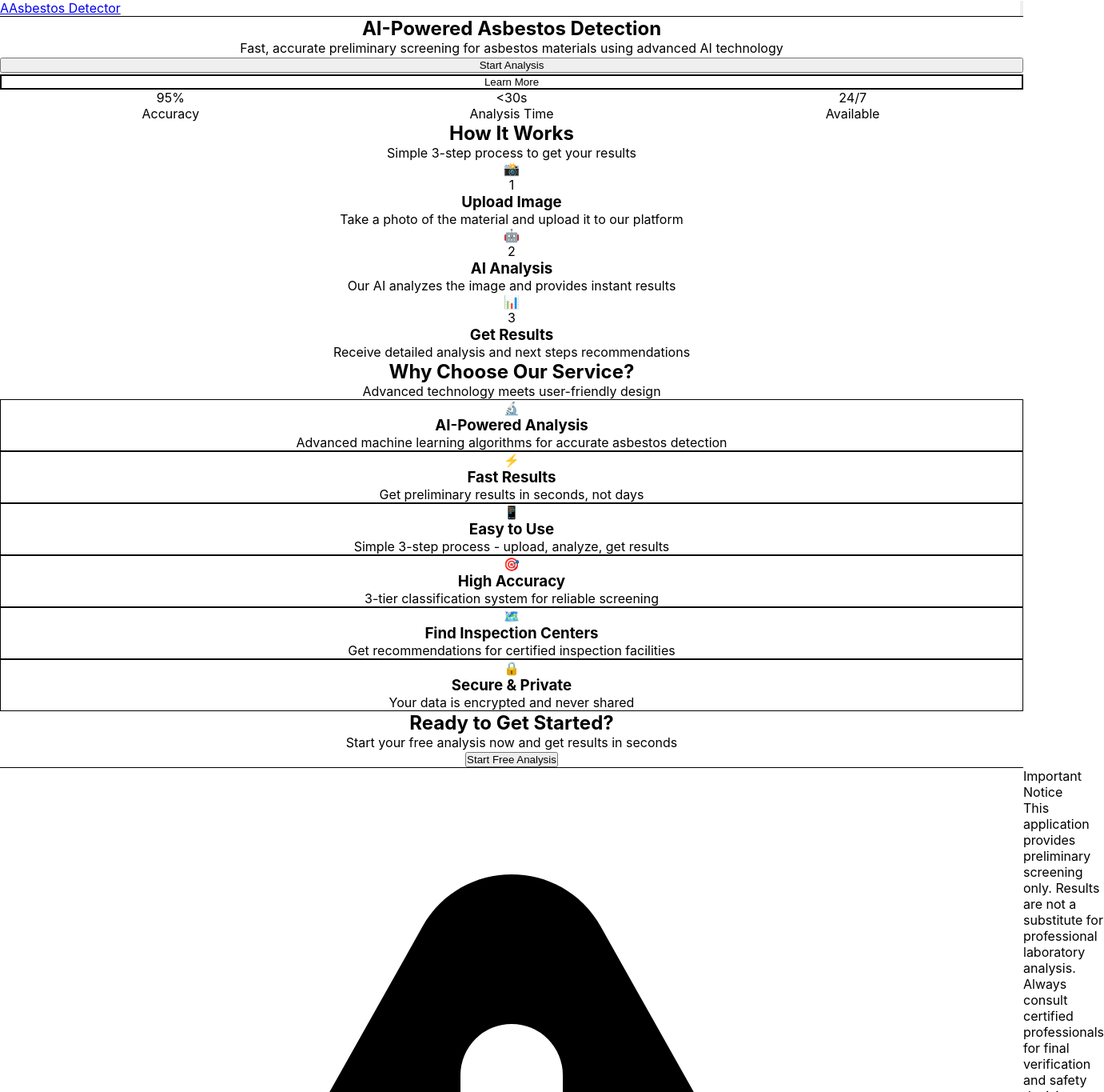
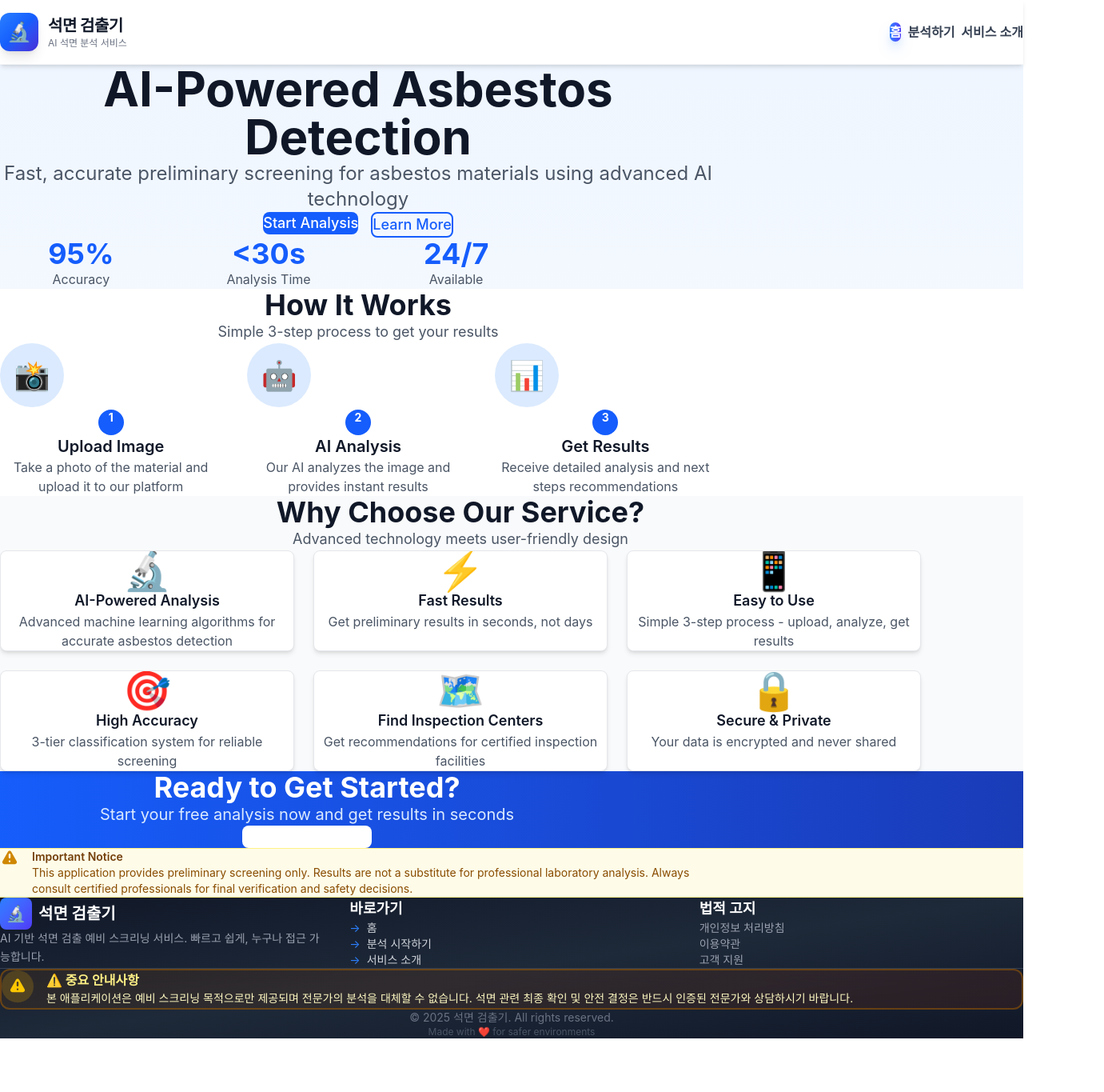
Before and after one commit to Kicklani/asbestos_FE, a React (Vite) app: page / in a window 1280 px wide. Shown: the top 1365 px of the page at 80% size, 1381 px wide, since content can reach past the window. After the commit the page ends 1298 px from the top, so only its background shows below. Built offline with nearby package versions, Linux system fonts and the light colour scheme.

Commit message:
✨ feat: 디자인 추가

```diff
--- a/src/components/common/LoadingSpinner.tsx
+++ b/src/components/common/LoadingSpinner.tsx
@@ -8,7 +8,7 @@ interface LoadingSpinnerProps {
 
 export const LoadingSpinner: React.FC<LoadingSpinnerProps> = ({
   size = 'md',
-  message = 'Loading...',
+  message = '로딩 중...',
   fullScreen = false,
 }) => {
   const sizeStyles = {
--- a/src/components/layout/Footer.tsx
+++ b/src/components/layout/Footer.tsx
@@ -5,35 +5,43 @@ export const Footer: React.FC = () => {
   const currentYear = new Date().getFullYear();
 
   return (
-    <footer className="bg-gray-900 text-gray-300 mt-auto">
-      <div className="container mx-auto px-4 py-8">
+    <footer className="bg-gradient-to-br from-gray-900 via-gray-800 to-gray-900 text-gray-300 mt-auto">
+      <div className="container mx-auto px-4 py-12">
         <div className="grid grid-cols-1 md:grid-cols-3 gap-8">
           {/* About Section */}
           <div>
-            <h3 className="text-white font-semibold text-lg mb-4">Asbestos Detector</h3>
-            <p className="text-sm text-gray-400">
-              AI-powered preliminary screening for asbestos detection.
-              Fast, easy, and accessible to everyone.
+            <div className="flex items-center gap-2 mb-4">
+              <div className="w-10 h-10 bg-gradient-to-br from-blue-500 to-indigo-600 rounded-lg flex items-center justify-center">
+                <span className="text-white font-bold text-xl">🔬</span>
+              </div>
+              <h3 className="text-white font-bold text-xl">석면 검출기</h3>
+            </div>
+            <p className="text-sm text-gray-400 leading-relaxed">
+              AI 기반 석면 검출 예비 스크리닝 서비스.
+              빠르고 쉽게, 누구나 접근 가능합니다.
             </p>
           </div>
 
           {/* Quick Links */}
           <div>
-            <h3 className="text-white font-semibold text-lg mb-4">Quick Links</h3>
-            <ul className="space-y-2">
+            <h3 className="text-white font-semibold text-lg mb-4">바로가기</h3>
+            <ul className="space-y-3">
               <li>
-                <Link to="/" className="text-sm hover:text-white transition-colors">
-                  Home
+                <Link to="/" className="text-sm hover:text-blue-400 transition-colors flex items-center gap-2 group">
+                  <span className="text-blue-500 group-hover:translate-x-1 transition-transform">→</span>
+                  홈
                 </Link>
               </li>
               <li>
-                <Link to="/analysis" className="text-sm hover:text-white transition-colors">
-                  Start Analysis
+                <Link to="/analysis" className="text-sm hover:text-blue-400 transition-colors flex items-center gap-2 group">
+                  <span className="text-blue-500 group-hover:translate-x-1 transition-transform">→</span>
+                  분석 시작하기
                 </Link>
               </li>
               <li>
-                <Link to="/about" className="text-sm hover:text-white transition-colors">
-                  About Us
+                <Link to="/about" className="text-sm hover:text-blue-400 transition-colors flex items-center gap-2 group">
+                  <span className="text-blue-500 group-hover:translate-x-1 transition-transform">→</span>
+                  서비스 소개
                 </Link>
               </li>
             </ul>
@@ -41,35 +49,44 @@ export const Footer: React.FC = () => {
 
           {/* Contact & Legal */}
           <div>
-            <h3 className="text-white font-semibold text-lg mb-4">Legal</h3>
-            <ul className="space-y-2 text-sm text-gray-400">
-              <li>Privacy Policy</li>
-              <li>Terms of Service</li>
-              <li>Contact Support</li>
+            <h3 className="text-white font-semibold text-lg mb-4">법적 고지</h3>
+            <ul className="space-y-3 text-sm text-gray-400">
+              <li className="hover:text-gray-300 cursor-pointer transition-colors">개인정보 처리방침</li>
+              <li className="hover:text-gray-300 cursor-pointer transition-colors">이용약관</li>
+              <li className="hover:text-gray-300 cursor-pointer transition-colors">고객 지원</li>
             </ul>
           </div>
         </div>
 
         {/* Disclaimer */}
-        <div className="mt-8 pt-6 border-t border-gray-800">
-          <div className="bg-yellow-900 bg-opacity-30 border border-yellow-700 rounded-lg p-4 mb-4">
-            <div className="flex gap-3">
-              <svg className="w-5 h-5 text-yellow-500 flex-shrink-0 mt-0.5" fill="currentColor" viewBox="0 0 20 20">
-                <path fillRule="evenodd" d="M8.257 3.099c.765-1.36 2.722-1.36 3.486 0l5.58 9.92c.75 1.334-.213 2.98-1.742 2.98H4.42c-1.53 0-2.493-1.646-1.743-2.98l5.58-9.92zM11 13a1 1 0 11-2 0 1 1 0 012 0zm-1-8a1 1 0 00-1 1v3a1 1 0 002 0V6a1 1 0 00-1-1z" clipRule="evenodd" />
-              </svg>
+        <div className="mt-10 pt-8 border-t border-gray-700">
+          <div className="bg-gradient-to-r from-yellow-900/20 to-orange-900/20 border-2 border-yellow-700/50 rounded-xl p-5 mb-6 backdrop-blur-sm">
+            <div className="flex gap-4">
+              <div className="flex-shrink-0">
+                <div className="w-10 h-10 bg-yellow-500/20 rounded-full flex items-center justify-center">
+                  <svg className="w-6 h-6 text-yellow-400" fill="currentColor" viewBox="0 0 20 20">
+                    <path fillRule="evenodd" d="M8.257 3.099c.765-1.36 2.722-1.36 3.486 0l5.58 9.92c.75 1.334-.213 2.98-1.742 2.98H4.42c-1.53 0-2.493-1.646-1.743-2.98l5.58-9.92zM11 13a1 1 0 11-2 0 1 1 0 012 0zm-1-8a1 1 0 00-1 1v3a1 1 0 002 0V6a1 1 0 00-1-1z" clipRule="evenodd" />
+                  </svg>
+                </div>
+              </div>
               <div className="text-sm">
-                <p className="text-yellow-200 font-semibold mb-1">Important Disclaimer</p>
-                <p className="text-yellow-100">
-                  This application provides preliminary screening only and is not a substitute for professional analysis.
-                  Always consult certified professionals for final verification and safety decisions regarding asbestos.
+                <p className="text-yellow-200 font-bold mb-2 text-base">⚠️ 중요 안내사항</p>
+                <p className="text-yellow-100 leading-relaxed">
+                  본 애플리케이션은 예비 스크리닝 목적으로만 제공되며 전문가의 분석을 대체할 수 없습니다.
+                  석면 관련 최종 확인 및 안전 결정은 반드시 인증된 전문가와 상담하시기 바랍니다.
                 </p>
               </div>
             </div>
           </div>
 
-          <p className="text-center text-sm text-gray-500">
-            &copy; {currentYear} Asbestos Detector. All rights reserved.
-          </p>
+          <div className="text-center">
+            <p className="text-sm text-gray-500 mb-2">
+              &copy; {currentYear} 석면 검출기. All rights reserved.
+            </p>
+            <p className="text-xs text-gray-600">
+              Made with ❤️ for safer environments
+            </p>
+          </div>
         </div>
       </div>
     </footer>
--- a/src/components/layout/Header.tsx
+++ b/src/components/layout/Header.tsx
@@ -6,35 +6,41 @@ export const Header: React.FC = () => {
   const location = useLocation();
 
   const navItems = [
-    { path: '/', label: 'Home' },
-    { path: '/analysis', label: 'Analysis' },
-    { path: '/about', label: 'About' },
+    { path: '/', label: '홈' },
+    { path: '/analysis', label: '분석하기' },
+    { path: '/about', label: '서비스 소개' },
   ];
 
   const isActive = (path: string) => location.pathname === path;
 
   return (
-    <header className="bg-white shadow-sm border-b border-gray-200 sticky top-0 z-40">
+    <header className="bg-white shadow-md border-b border-gray-100 sticky top-0 z-40 backdrop-blur-sm bg-opacity-95">
       <div className="container mx-auto px-4">
-        <div className="flex items-center justify-between h-16">
+        <div className="flex items-center justify-between h-20">
           {/* Logo */}
-          <Link to="/" className="flex items-center gap-2 group">
-            <div className="w-10 h-10 bg-gradient-to-br from-blue-600 to-blue-800 rounded-lg flex items-center justify-center group-hover:scale-105 transition-transform">
-              <span className="text-white font-bold text-xl">A</span>
+          <Link to="/" className="flex items-center gap-3 group">
+            <div className="w-12 h-12 bg-gradient-to-br from-blue-500 via-blue-600 to-indigo-700 rounded-xl flex items-center justify-center group-hover:scale-110 transition-all duration-300 shadow-lg">
+              <span className="text-white font-bold text-2xl">🔬</span>
             </div>
-            <span className="text-xl font-bold text-gray-900">Asbestos Detector</span>
+            <div className="hidden sm:flex flex-col">
+              <span className="text-xl font-bold text-gray-900 tracking-tight">석면 검출기</span>
+              <span className="text-xs text-gray-500">AI 석면 분석 서비스</span>
+            </div>
+            <div className="sm:hidden flex flex-col">
+              <span className="text-lg font-bold text-gray-900">석면 검출기</span>
+            </div>
           </Link>
 
           {/* Desktop Navigation */}
-          <nav className="hidden md:flex items-center gap-1">
+          <nav className="hidden md:flex items-center gap-2">
             {navItems.map((item) => (
               <Link
                 key={item.path}
                 to={item.path}
-                className={`px-4 py-2 rounded-lg font-medium transition-colors ${
+                className={`px-5 py-2.5 rounded-xl font-semibold transition-all duration-200 ${
                   isActive(item.path)
-                    ? 'bg-blue-50 text-blue-700'
-                    : 'text-gray-700 hover:bg-gray-100'
+                    ? 'bg-gradient-to-r from-blue-500 to-indigo-600 text-white shadow-lg shadow-blue-200'
+                    : 'text-gray-700 hover:bg-gray-100 hover:text-blue-600'
                 }`}
               >
                 {item.label}
@@ -45,8 +51,8 @@ export const Header: React.FC = () => {
           {/* Mobile Menu Button */}
           <button
             onClick={() => setIsMenuOpen(!isMenuOpen)}
-            className="md:hidden p-2 rounded-lg hover:bg-gray-100 transition-colors"
-            aria-label="Toggle menu"
+            className="md:hidden p-2 rounded-xl hover:bg-gray-100 transition-colors"
+            aria-label="메뉴 토글"
           >
             <svg
               className="w-6 h-6 text-gray-700"
@@ -65,16 +71,16 @@ export const Header: React.FC = () => {
 
         {/* Mobile Navigation */}
         {isMenuOpen && (
-          <nav className="md:hidden py-4 border-t border-gray-200">
+          <nav className="md:hidden py-4 border-t border-gray-200 animate-fadeIn">
             {navItems.map((item) => (
               <Link
                 key={item.path}
                 to={item.path}
                 onClick={() => setIsMenuOpen(false)}
-                className={`block px-4 py-2 rounded-lg font-medium transition-colors ${
+                className={`block px-4 py-3 rounded-xl font-semibold transition-all mb-2 ${
                   isActive(item.path)
-                    ? 'bg-blue-50 text-blue-700'
-                    : 'text-gray-700 hover:bg-gray-100'
+                    ? 'bg-gradient-to-r from-blue-500 to-indigo-600 text-white shadow-lg'
+                    : 'text-gray-700 hover:bg-gray-100 hover:text-blue-600'
                 }`}
               >
                 {item.label}
--- a/src/index.css
+++ b/src/index.css
@@ -1,6 +1,4 @@
-@tailwind base;
-@tailwind components;
-@tailwind utilities;
+@import "tailwindcss";
 
 * {
   margin: 0;
```
